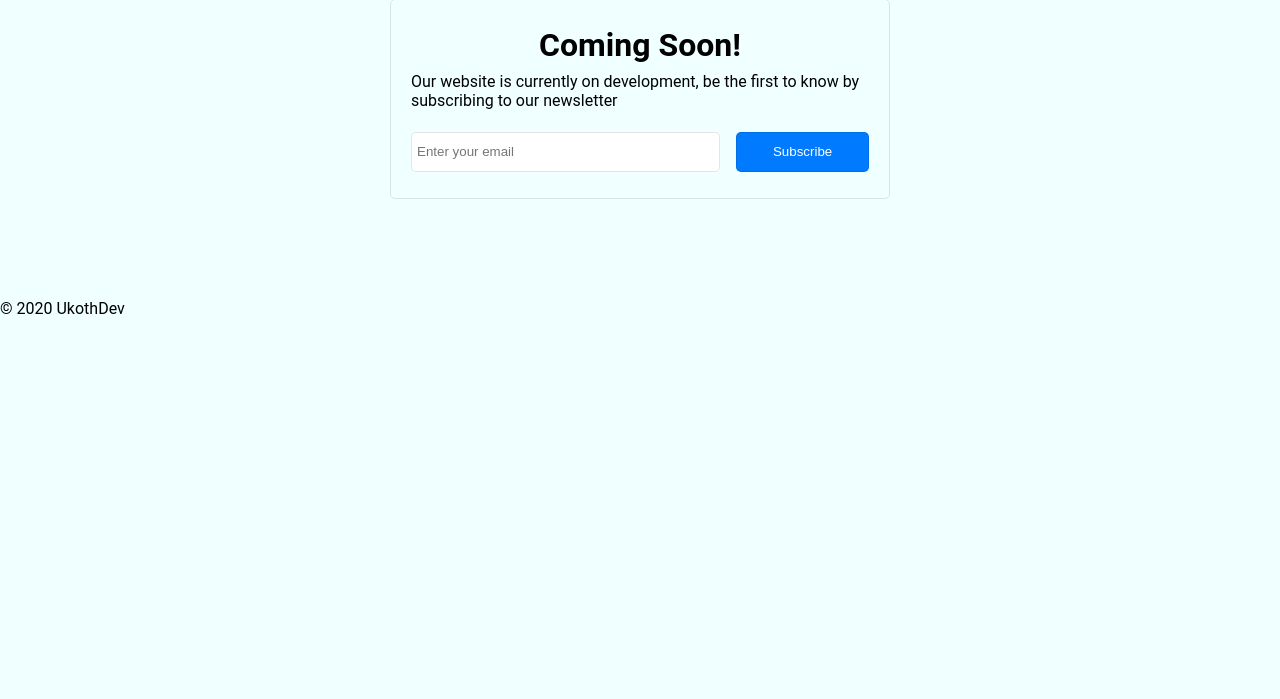
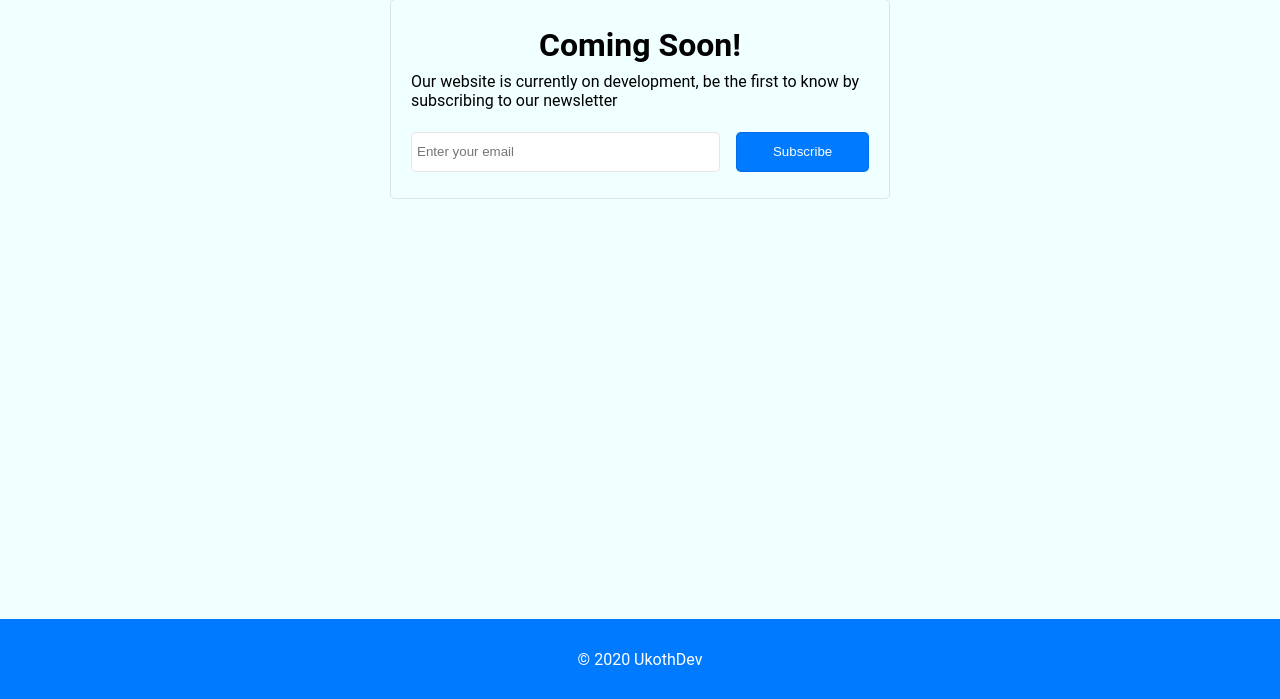
Before and after one commit to josephakaro/ukothdev, a Flask app: page / in a window 1280 px wide. Shown: the part 101-800 px from the top of the page. Run offline with Flask 3, Linux system fonts and the light colour scheme.

Commit message:
Coming Soon page: footer

```diff
--- a/app/static/css/style.css
+++ b/app/static/css/style.css
@@ -7,6 +7,25 @@
 body{
     font-family: 'Roboto', sans-serif;
     background-color: azure;
+
+    height: 90%;
+    width: 100%;
+}
+
+footer{
+    position: fixed;
+    bottom: 0;
+    left: 0;
+
+    width: 100%;
+    height: 10%;
+
+    display: flex;
+    justify-content: center;
+    align-items: center;
+
+    background-color: #007bff;
+    color: white;
 }
 
 .container{
```
